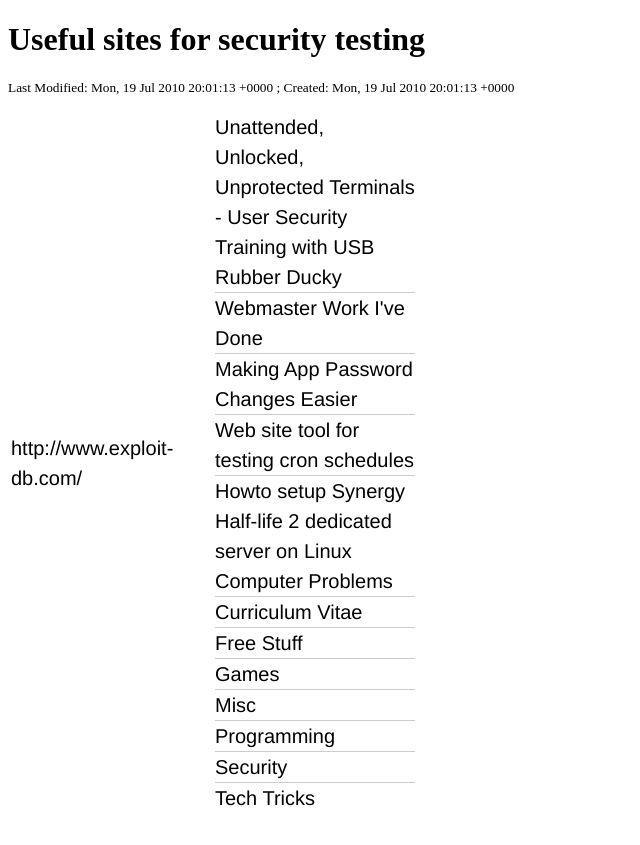
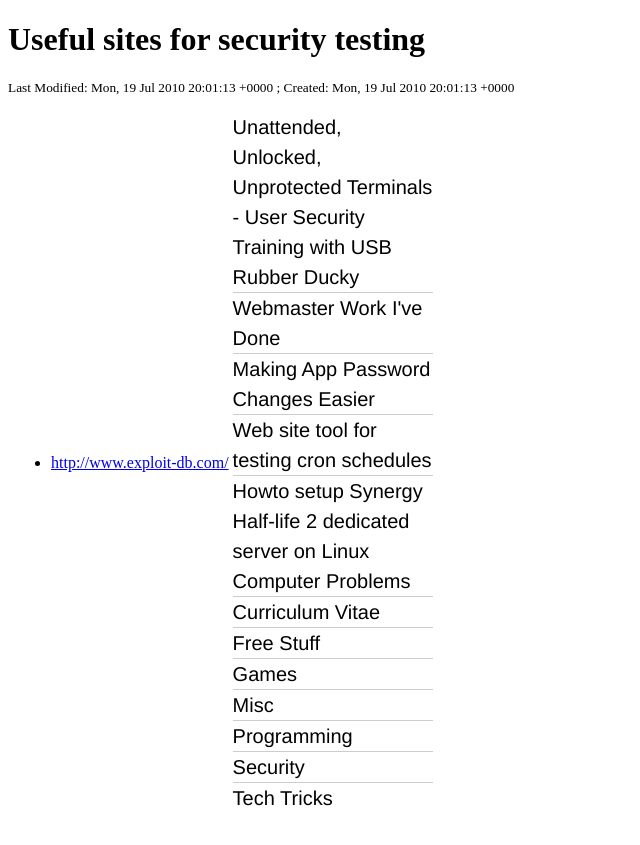
Before and after one commit to rbeede/rbeede.github.io, a Jekyll site: the page built from _posts/2010-07-19-useful_sites_for_security_testing.html, in a window 1280 px wide. Shown: the top 845 px of the page, without its empty margins (0-640 px from the left). Built offline with Jekyll 4.4.1, drawn with Linux system fonts in a browser that asks for light colours.

Commit message:
sidemenu css selector

```diff
--- a/_layouts/default.html
+++ b/_layouts/default.html
@@ -6,22 +6,22 @@
 </title>
 
 <style>
-ul {
+#sidemenu ul {
   list-style-type: none;
   margin: 0;
   padding: 0;
 }
 
-li {
+#sidemenu li {
   font: 200 20px/1.5 Helvetica, Verdana, sans-serif;
   border-bottom: 1px solid #ccc;
 }
 
-li:last-child {
+#sidemenu li:last-child {
   border: none;
 }
 
-li a {
+#sidemenu li a {
   text-decoration: none;
   color: #000;
   display: block;
@@ -34,7 +34,7 @@ li a {
   transition: font-size 0.3s ease, background-color 0.3s ease;
 }
 
-li a:hover {
+#sidemenu li a:hover {
   font-size: 30px;
   background: #f6f6f6;
 }
@@ -54,7 +54,7 @@ Last Modified: {{ page.lastmod_epoch | date_to_rfc822 }} ; Created: {{ page.crea
 <tr>
 <td>{{ content }}</td>
 
-<td style="vertical-align:top;">
+<td style="vertical-align:top;" id="sidemenu">
 <ul>
 {% for post in site.posts  limit:5 %}
 	<li><a href="{{ post.url | absolute_url }}">{{ post.title }}</a></li>
```
